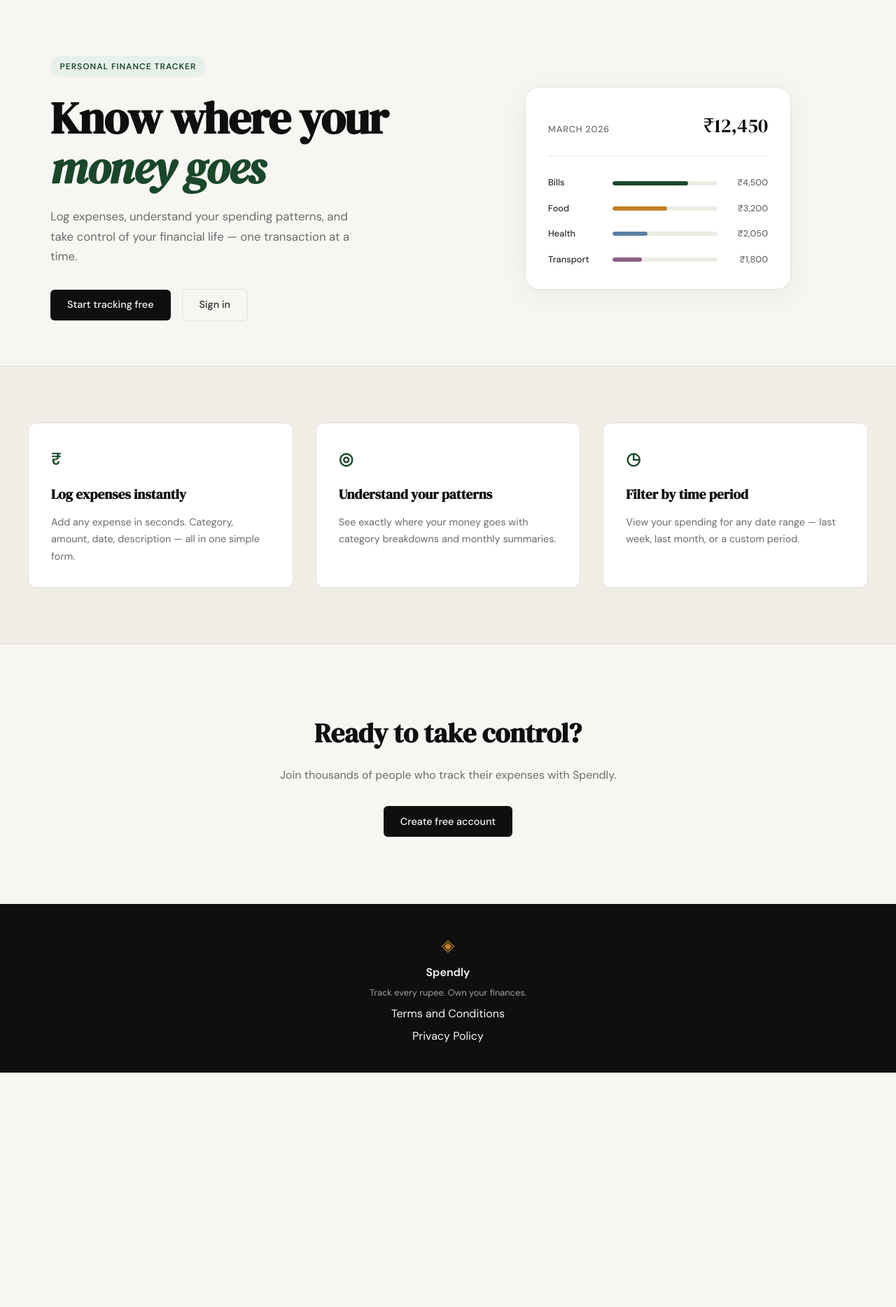
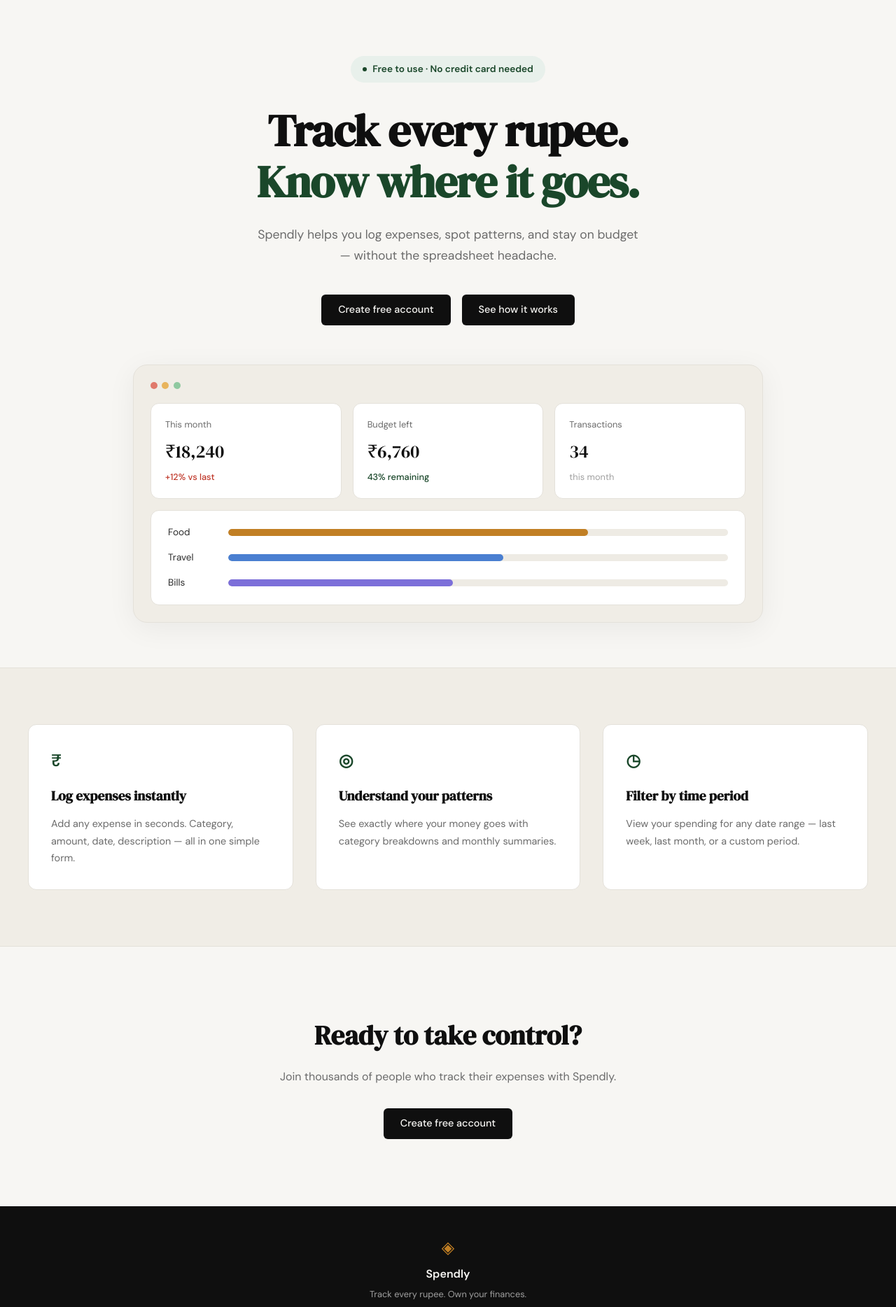
Before and after one commit to ap2630815/temp-expense-tracker, a Flask app: page / in a window 1280 px wide. Shown: the part 61-1929 px from the top of the page at 70% size. Before the commit the page ends 1594 px from the top, so only its background shows below. Run offline with Flask 3, Linux system fonts and the light colour scheme.

Commit message:
landing: redesign hero section to match mockup

```diff
--- /dev/null
+++ b/static/css/landing.css
@@ -0,0 +1,191 @@
+/* ------------------------------------------------------------------ */
+/* Hero                                                                */
+/* ------------------------------------------------------------------ */
+
+.hero {
+    padding: 5rem 2rem 4rem;
+    max-width: var(--max-width);
+    margin: 0 auto;
+    text-align: center;
+}
+
+.hero-inner {
+    max-width: 720px;
+    margin: 0 auto;
+}
+
+.hero-badge {
+    display: inline-flex;
+    align-items: center;
+    gap: 0.5rem;
+    background: var(--accent-light);
+    color: var(--accent);
+    font-size: 0.85rem;
+    font-weight: 600;
+    padding: 0.5rem 1.1rem;
+    border-radius: 999px;
+    margin-bottom: 2rem;
+}
+
+.hero-badge-dot {
+    width: 6px;
+    height: 6px;
+    border-radius: 50%;
+    background: var(--accent);
+}
+
+.hero-title {
+    font-family: var(--font-display);
+    font-size: clamp(2.5rem, 6vw, 4rem);
+    line-height: 1.15;
+    letter-spacing: -0.02em;
+    color: var(--ink);
+    margin-bottom: 1.5rem;
+}
+
+.hero-title-accent {
+    display: block;
+    color: var(--accent);
+}
+
+.hero-subtitle {
+    font-size: 1.1rem;
+    color: var(--ink-muted);
+    line-height: 1.7;
+    max-width: 560px;
+    margin: 0 auto 2.5rem;
+}
+
+.hero-actions {
+    display: flex;
+    justify-content: center;
+    gap: 1rem;
+    margin-bottom: 3.5rem;
+}
+
+/* ------------------------------------------------------------------ */
+/* Dashboard mock (hero visual)                                        */
+/* ------------------------------------------------------------------ */
+
+.hero-visual {
+    max-width: 900px;
+    margin: 0 auto;
+}
+
+.dashboard-mock {
+    background: var(--paper-warm);
+    border: 1px solid var(--border);
+    border-radius: var(--radius-lg);
+    padding: 1.5rem;
+    box-shadow: 0 8px 40px rgba(0,0,0,0.06);
+}
+
+.dashboard-dots {
+    display: flex;
+    gap: 0.4rem;
+    margin-bottom: 1.25rem;
+}
+
+.dashboard-dot {
+    width: 10px;
+    height: 10px;
+    border-radius: 50%;
+}
+
+.dot-red { background: #e0796b; }
+.dot-yellow { background: #e8b45c; }
+.dot-green { background: #8fc9a0; }
+
+.dashboard-stats {
+    display: grid;
+    grid-template-columns: repeat(3, 1fr);
+    gap: 1rem;
+    margin-bottom: 1rem;
+}
+
+.dashboard-stat {
+    background: var(--paper-card);
+    border: 1px solid var(--border);
+    border-radius: var(--radius-md);
+    padding: 1.25rem;
+    text-align: left;
+}
+
+.dashboard-stat-label {
+    display: block;
+    font-size: 0.8rem;
+    color: var(--ink-muted);
+    margin-bottom: 0.5rem;
+}
+
+.dashboard-stat-value {
+    display: block;
+    font-family: var(--font-display);
+    font-size: 1.6rem;
+    color: var(--ink);
+    margin-bottom: 0.35rem;
+}
+
+.dashboard-stat-change {
+    display: block;
+    font-size: 0.8rem;
+    font-weight: 500;
+}
+
+.dashboard-stat-negative { color: var(--danger); }
+.dashboard-stat-positive { color: var(--accent); }
+.dashboard-stat-sub { color: var(--ink-faint); font-weight: 400; }
+
+.dashboard-bars {
+    background: var(--paper-card);
+    border: 1px solid var(--border);
+    border-radius: var(--radius-md);
+    padding: 1.25rem 1.5rem;
+    display: flex;
+    flex-direction: column;
+    gap: 0.9rem;
+}
+
+.dashboard-bar-row {
+    display: grid;
+    grid-template-columns: 70px 1fr;
+    align-items: center;
+    gap: 1rem;
+    text-align: left;
+}
+
+.dashboard-bar-label {
+    font-size: 0.85rem;
+    color: var(--ink-soft);
+}
+
+.dashboard-bar-track {
+    height: 10px;
+    background: var(--border-soft);
+    border-radius: 999px;
+    overflow: hidden;
+}
+
+.dashboard-bar {
+    height: 100%;
+    border-radius: 999px;
+    transition: width 0.6s ease;
+}
+
+.dashboard-bar-food { background: var(--accent-2); }
+.dashboard-bar-travel { background: #4a7fd1; }
+.dashboard-bar-bills { background: #7c6fd9; }
+
+/* ------------------------------------------------------------------ */
+/* Responsive                                                          */
+/* ------------------------------------------------------------------ */
+
+@media (max-width: 900px) {
+    .hero-subtitle { max-width: 100%; }
+    .dashboard-stats { grid-template-columns: 1fr; }
+}
+
+@media (max-width: 600px) {
+    .hero { padding: 3rem 1rem 2rem; }
+    .hero-actions { flex-direction: column; }
+}
--- a/static/css/style.css
+++ b/static/css/style.css
@@ -118,143 +118,6 @@ a { color: inherit; text-decoration: none; }
 /* ------------------------------------------------------------------ */
 
 .main-content { min-height: calc(100vh - 60px - 100px); }
-
-/* ------------------------------------------------------------------ */
-/* Hero                                                                */
-/* ------------------------------------------------------------------ */
-
-.hero {
-    padding: 5rem 2rem 4rem;
-    display: grid;
-    grid-template-columns: 1fr 1fr;
-    gap: 4rem;
-    align-items: center;
-    max-width: var(--max-width);
-    margin: 0 auto;
-}
-
-.hero-badge {
-    display: inline-block;
-    background: var(--accent-light);
-    color: var(--accent);
-    font-size: 0.75rem;
-    font-weight: 600;
-    letter-spacing: 0.08em;
-    text-transform: uppercase;
-    padding: 0.35rem 0.85rem;
-    border-radius: 999px;
-    margin-bottom: 1.5rem;
-}
-
-.hero-title {
-    font-family: var(--font-display);
-    font-size: clamp(2.5rem, 5vw, 4rem);
-    line-height: 1.1;
-    letter-spacing: -0.02em;
-    color: var(--ink);
-    margin-bottom: 1.25rem;
-}
-
-.hero-title em {
-    font-style: italic;
-    color: var(--accent);
-}
-
-.hero-subtitle {
-    font-size: 1.05rem;
-    color: var(--ink-muted);
-    line-height: 1.7;
-    max-width: 460px;
-    margin-bottom: 2rem;
-}
-
-.hero-actions {
-    display: flex;
-    gap: 1rem;
-    align-items: center;
-}
-
-/* ------------------------------------------------------------------ */
-/* Mock card (hero visual)                                             */
-/* ------------------------------------------------------------------ */
-
-.hero-visual {
-    display: flex;
-    justify-content: center;
-}
-
-.mock-card {
-    background: var(--paper-card);
-    border: 1px solid var(--border);
-    border-radius: var(--radius-lg);
-    padding: 2rem;
-    width: 100%;
-    max-width: 380px;
-    box-shadow: 0 8px 40px rgba(0,0,0,0.06);
-}
-
-.mock-card-header {
-    display: flex;
-    justify-content: space-between;
-    align-items: baseline;
-    margin-bottom: 1.75rem;
-    padding-bottom: 1.25rem;
-    border-bottom: 1px solid var(--border-soft);
-}
-
-.mock-label {
-    font-size: 0.8rem;
-    font-weight: 500;
-    color: var(--ink-muted);
-    text-transform: uppercase;
-    letter-spacing: 0.06em;
-}
-
-.mock-total {
-    font-family: var(--font-display);
-    font-size: 1.75rem;
-    color: var(--ink);
-}
-
-.mock-bars { display: flex; flex-direction: column; gap: 1rem; }
-
-.mock-bar-row {
-    display: grid;
-    grid-template-columns: 80px 1fr 60px;
-    align-items: center;
-    gap: 0.75rem;
-}
-
-.mock-cat {
-    font-size: 0.8rem;
-    font-weight: 500;
-    color: var(--ink-soft);
-}
-
-.mock-bar-track {
-    height: 6px;
-    background: var(--border-soft);
-    border-radius: 999px;
-    overflow: hidden;
-}
-
-.mock-bar {
-    height: 100%;
-    background: var(--accent);
-    border-radius: 999px;
-    transition: width 0.6s ease;
-}
-
-.mock-bar-2 { background: var(--accent-2); }
-.mock-bar-3 { background: #5b7fa6; }
-.mock-bar-4 { background: #8b5e83; }
-
-.mock-amt {
-    font-size: 0.8rem;
-    font-weight: 500;
-    color: var(--ink-muted);
-    text-align: right;
-}
 
 /* ------------------------------------------------------------------ */
 /* Buttons                                                             */
@@ -579,21 +442,11 @@ a { color: inherit; text-decoration: none; }
 /* ------------------------------------------------------------------ */
 
 @media (max-width: 900px) {
-    .hero {
-        grid-template-columns: 1fr;
-        text-align: center;
-    }
-
-    .hero-subtitle { max-width: 100%; }
-    .hero-actions { justify-content: center; }
-    .hero-visual { display: none; }
-
     .features-inner { grid-template-columns: 1fr; }
 }
 
 @media (max-width: 600px) {
     .nav-links a:not(.nav-cta) { display: none; }
-    .hero { padding: 3rem 1rem 2rem; }
 
     .legal-section { padding: 2rem 1rem 3rem; }
     .legal-card { padding: 1.5rem; }
--- a/templates/landing.html
+++ b/templates/landing.html
@@ -1,60 +1,74 @@
 {% extends "base.html" %}
 
 {% block title %}Spendly — Track Every Rupee{% endblock %}
+
+{% block head %}
+<link rel="stylesheet" href="{{ url_for('static', filename='css/landing.css') }}">
+{% endblock %}
 
 {% block content %}
 
 <section class="hero">
     <div class="hero-inner">
-        <div class="hero-badge">Personal Finance Tracker</div>
+        <div class="hero-badge">
+            <span class="hero-badge-dot"></span>
+            Free to use · No credit card needed
+        </div>
         <h1 class="hero-title">
-            Know where your<br>
-            <em>money goes</em>
+            Track every rupee.<br>
+            <span class="hero-title-accent">Know where it goes.</span>
         </h1>
         <p class="hero-subtitle">
-            Log expenses, understand your spending patterns,
-            and take control of your financial life —
-            one transaction at a time.
+            Spendly helps you log expenses, spot patterns, and stay
+            on budget — without the spreadsheet headache.
         </p>
         <div class="hero-actions">
-            <a href="{{ url_for('register') }}" class="btn-primary">Start tracking free</a>
-            <a href="{{ url_for('login') }}" class="btn-ghost">Sign in</a>
+            <a href="{{ url_for('register') }}" class="btn-primary">Create free account</a>
+            <a href="#" class="btn-primary" id="how-it-works-btn">See how it works</a>
         </div>
     </div>
     <div class="hero-visual">
-        <div class="mock-card">
-            <div class="mock-card-header">
-                <span class="mock-label">March 2026</span>
-                <span class="mock-total">₹12,450</span>
+        <div class="dashboard-mock">
+            <div class="dashboard-dots">
+                <span class="dashboard-dot dot-red"></span>
+                <span class="dashboard-dot dot-yellow"></span>
+                <span class="dashboard-dot dot-green"></span>
             </div>
-            <div class="mock-bars">
-                <div class="mock-bar-row">
-                    <span class="mock-cat">Bills</span>
-                    <div class="mock-bar-track">
-                        <div class="mock-bar" style="width: 72%"></div>
+            <div class="dashboard-stats">
+                <div class="dashboard-stat">
+                    <span class="dashboard-stat-label">This month</span>
+                    <span class="dashboard-stat-value">₹18,240</span>
+                    <span class="dashboard-stat-change dashboard-stat-negative">+12% vs last</span>
+                </div>
+                <div class="dashboard-stat">
+                    <span class="dashboard-stat-label">Budget left</span>
+                    <span class="dashboard-stat-value">₹6,760</span>
+                    <span class="dashboard-stat-change dashboard-stat-positive">43% remaining</span>
+                </div>
+                <div class="dashboard-stat">
+                    <span class="dashboard-stat-label">Transactions</span>
+                    <span class="dashboard-stat-value">34</span>
+                    <span class="dashboard-stat-change dashboard-stat-sub">this month</span>
+                </div>
+            </div>
+            <div class="dashboard-bars">
+                <div class="dashboard-bar-row">
+                    <span class="dashboard-bar-label">Food</span>
+                    <div class="dashboard-bar-track">
+                        <div class="dashboard-bar dashboard-bar-food" style="width: 72%"></div>
                     </div>
-                    <span class="mock-amt">₹4,500</span>
                 </div>
-                <div class="mock-bar-row">
-                    <span class="mock-cat">Food</span>
-                    <div class="mock-bar-track">
-                        <div class="mock-bar mock-bar-2" style="width: 52%"></div>
+                <div class="dashboard-bar-row">
+                    <span class="dashboard-bar-label">Travel</span>
+                    <div class="dashboard-bar-track">
+                        <div class="dashboard-bar dashboard-bar-travel" style="width: 55%"></div>
                     </div>
-                    <span class="mock-amt">₹3,200</span>
                 </div>
-                <div class="mock-bar-row">
-                    <span class="mock-cat">Health</span>
-                    <div class="mock-bar-track">
-                        <div class="mock-bar mock-bar-3" style="width: 33%"></div>
+                <div class="dashboard-bar-row">
+                    <span class="dashboard-bar-label">Bills</span>
+                    <div class="dashboard-bar-track">
+                        <div class="dashboard-bar dashboard-bar-bills" style="width: 45%"></div>
                     </div>
-                    <span class="mock-amt">₹2,050</span>
-                </div>
-                <div class="mock-bar-row">
-                    <span class="mock-cat">Transport</span>
-                    <div class="mock-bar-track">
-                        <div class="mock-bar mock-bar-4" style="width: 28%"></div>
-                    </div>
-                    <span class="mock-amt">₹1,800</span>
                 </div>
             </div>
         </div>
```
